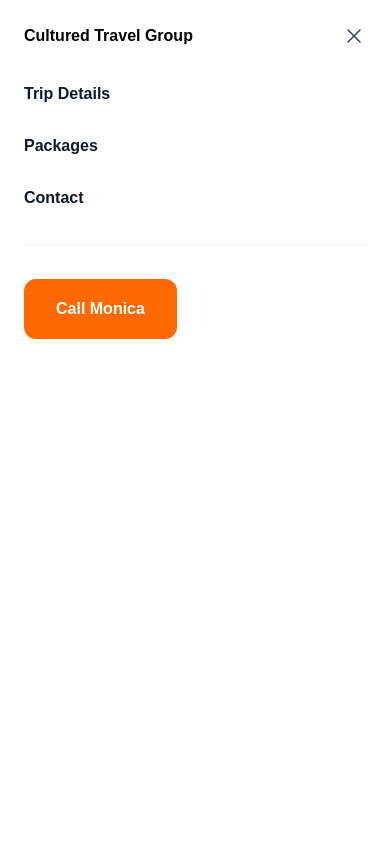
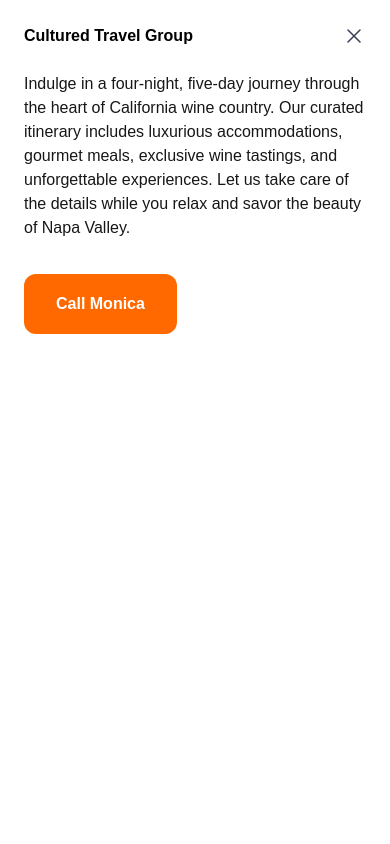
Before and after one commit to kgb4000/culturedtravelgroup, a Next.js app: page / in a window 390 px wide. Both pictures are taken after a click on the button 362 px from the left and 28 px from the top of the page. Shown: the top 844 px of the page. Built offline with nearby package versions, Linux system fonts and the light colour scheme.

Commit message:
Removed nav from mobile menu.

```diff
--- a/components/Nav.js
+++ b/components/Nav.js
@@ -76,8 +76,8 @@ export default function Nav() {
               </button>
             </div>
             <div className="mt-6 flow-root">
-              <div className="-my-6 divide-y divide-gray-500/10">
-                <div className="space-y-2 py-6">
+              <div className="-my-6">
+                {/* <div className="space-y-2 py-6">
                   {navigation.map((item) => (
                     <a
                       key={item.name}
@@ -87,8 +87,16 @@ export default function Nav() {
                       {item.name}
                     </a>
                   ))}
-                </div>
-                <div className="py-6">
+                </div> */}
+                <p className="my-6">
+                  Indulge in a four-night, five-day journey through the heart of
+                  California wine country. Our curated itinerary includes
+                  luxurious accommodations, gourmet meals, exclusive wine
+                  tastings, and unforgettable experiences. Let us take care of
+                  the details while you relax and savor the beauty of Napa
+                  Valley.
+                </p>
+                <div>
                   <a
                     href="tel:240-665-3350"
                     className="-mx-3 block rounded-lg px-3 py-2.5 text-base/7 font-semibold text-gray-900"
```
